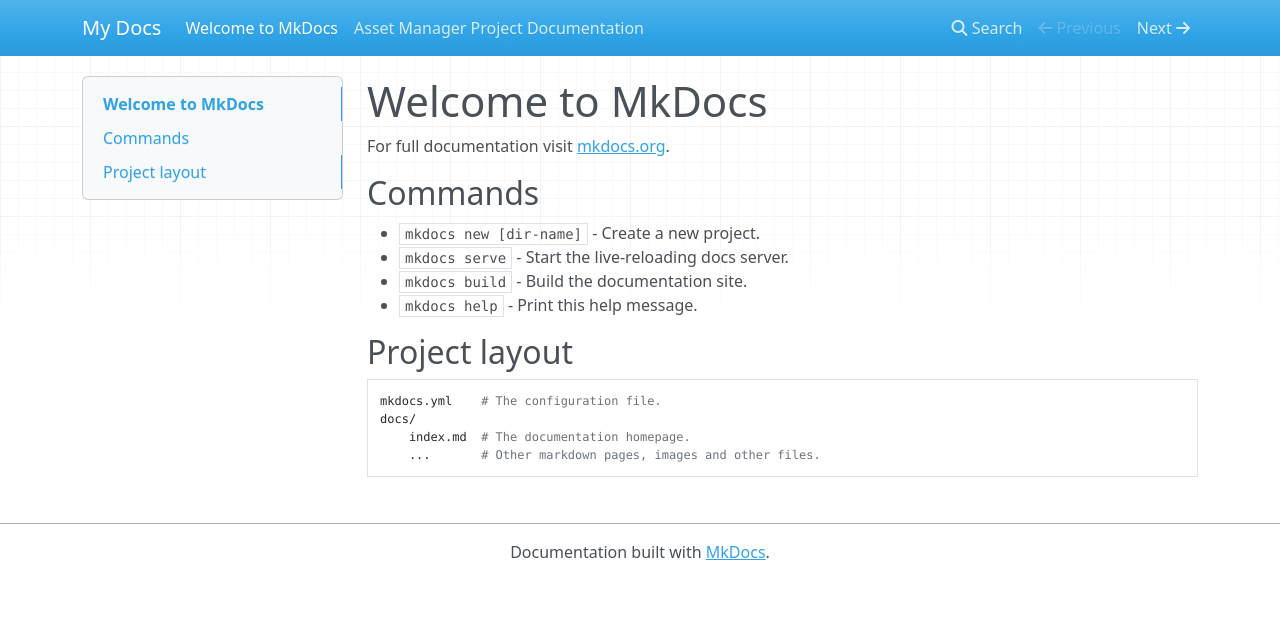
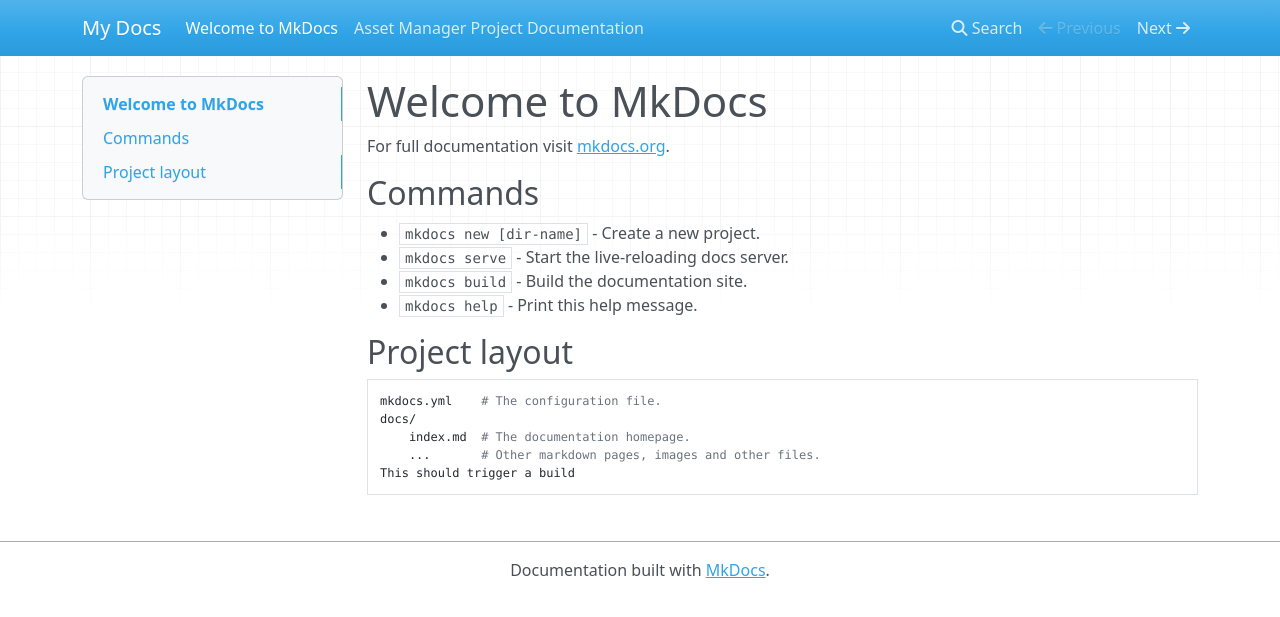
Before and after one commit to buda-base/asset-manager, an MkDocs documentation site: the page built from docs/index.md, in a window 1280 px wide. Shown: the top 617 px of the page. Built offline with MkDocs 1.6.1, drawn with Linux system fonts in a browser that asks for light colours; nearby versions of some CDN libraries.

Commit message:
Test Trigger a build

```diff
--- a/docs/index.md
+++ b/docs/index.md
@@ -15,3 +15,4 @@
     docs/
         index.md  # The documentation homepage.
         ...       # Other markdown pages, images and other files.
+	This should trigger a build
```
